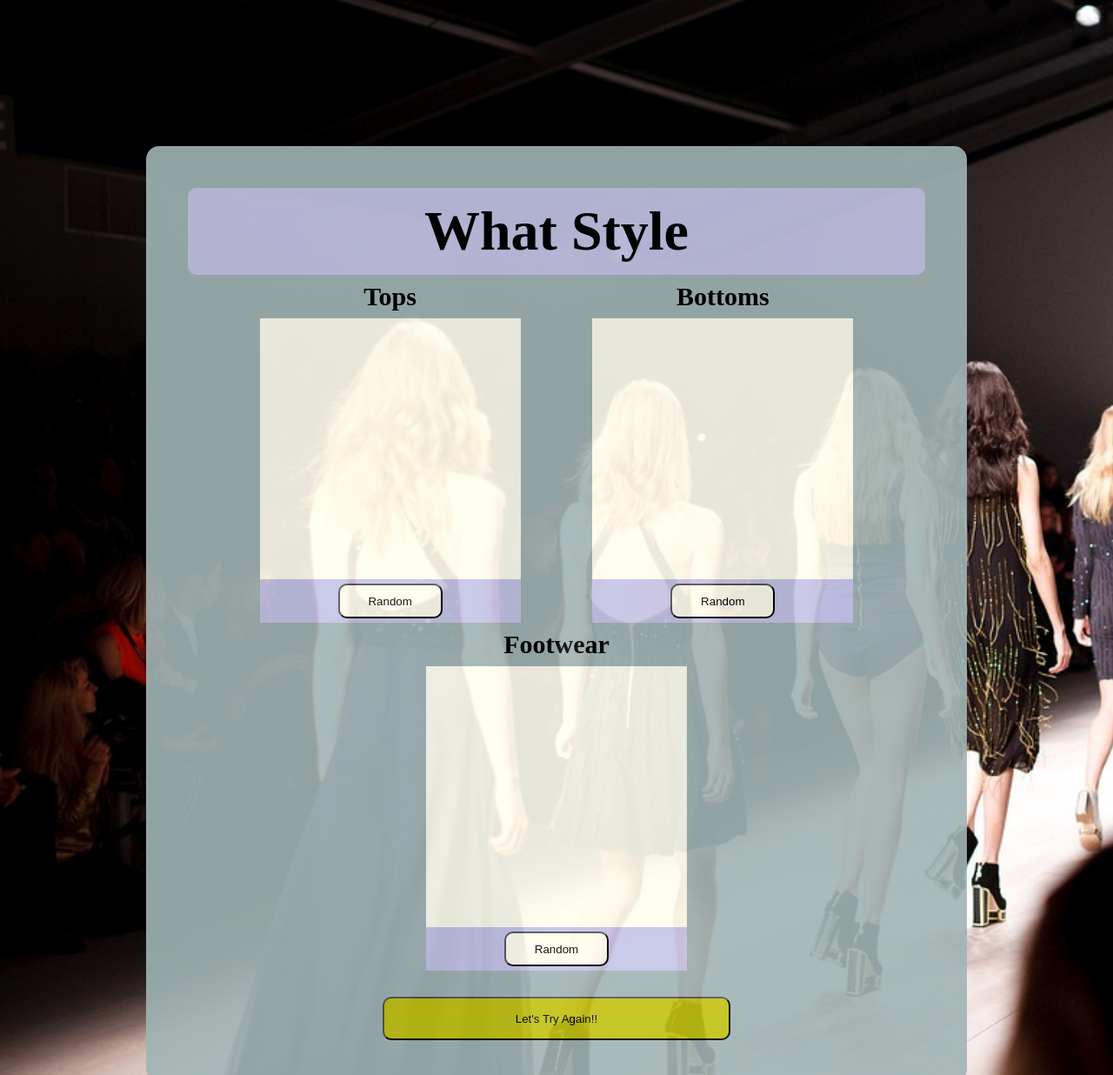
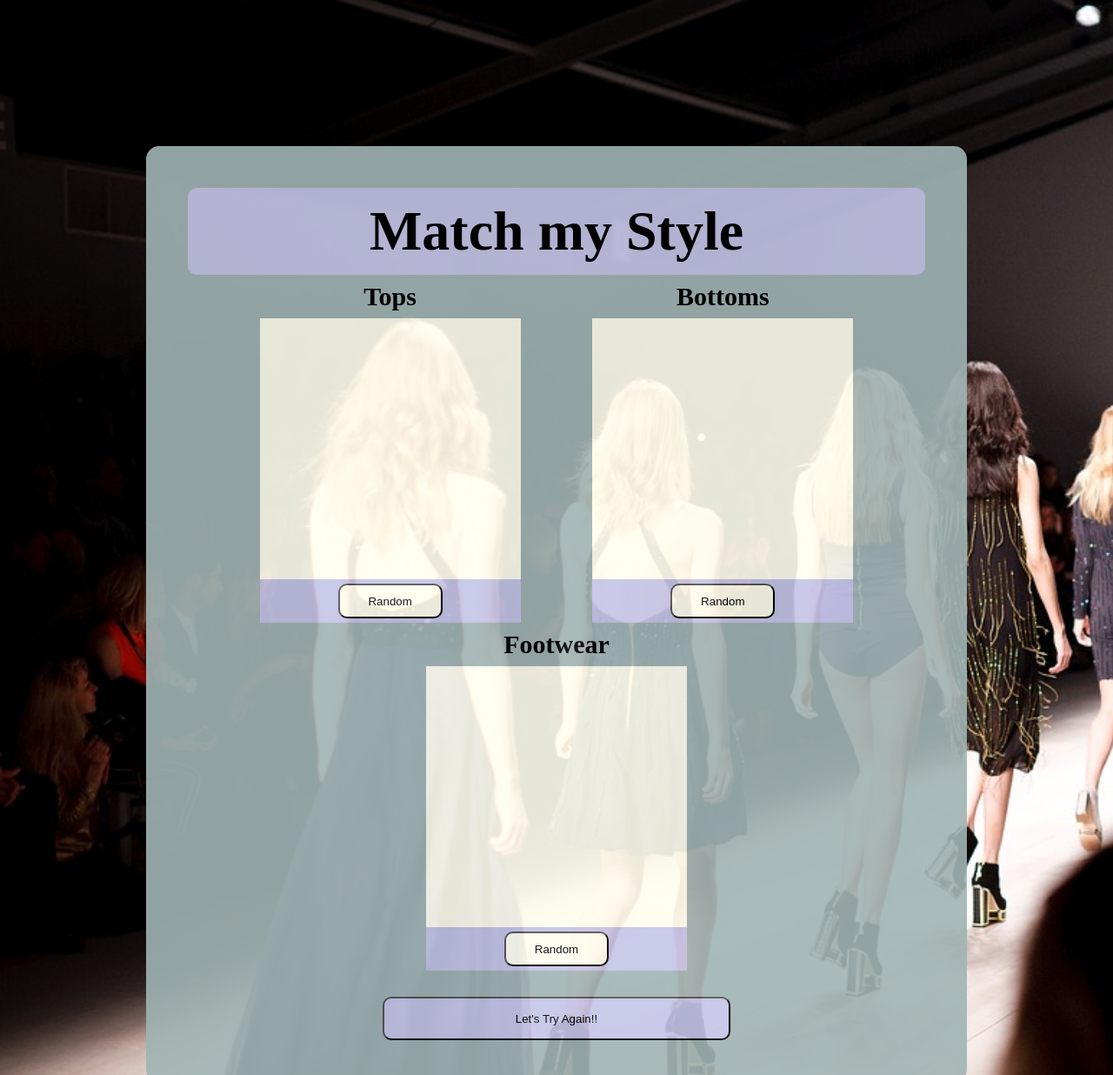
Before and after one commit to Phil-Chuong/Mixed-Messages, a plain HTML site: page index.html in a window 1280 px wide. Shown: the top 1236 px of the page at 87% size. Drawn offline with Linux system fonts and the light colour scheme; files whose address does not match are found by name.

Commit message:
Project Completed

```diff
--- a/index.html
+++ b/index.html
@@ -10,7 +10,7 @@
 
     <body>
         <div class="app-container">
-            <div class="title"><h1>What Style</h1></div>
+            <div class="title"><h1>Match my Style</h1></div>
 
             <div class="clothes-container">
                 <div class="tops-container">
--- a/style.css
+++ b/style.css
@@ -118,5 +118,5 @@ button {
 .rest-button {
     width: 400px;
     height: 50px;
-    background-color: rgb(194, 194, 19);
+    background-color: rgb(197, 197, 232);
 }
```
Also changed, not shown: Images/catwalk.jpg (renamed from catwalk.jpg).
